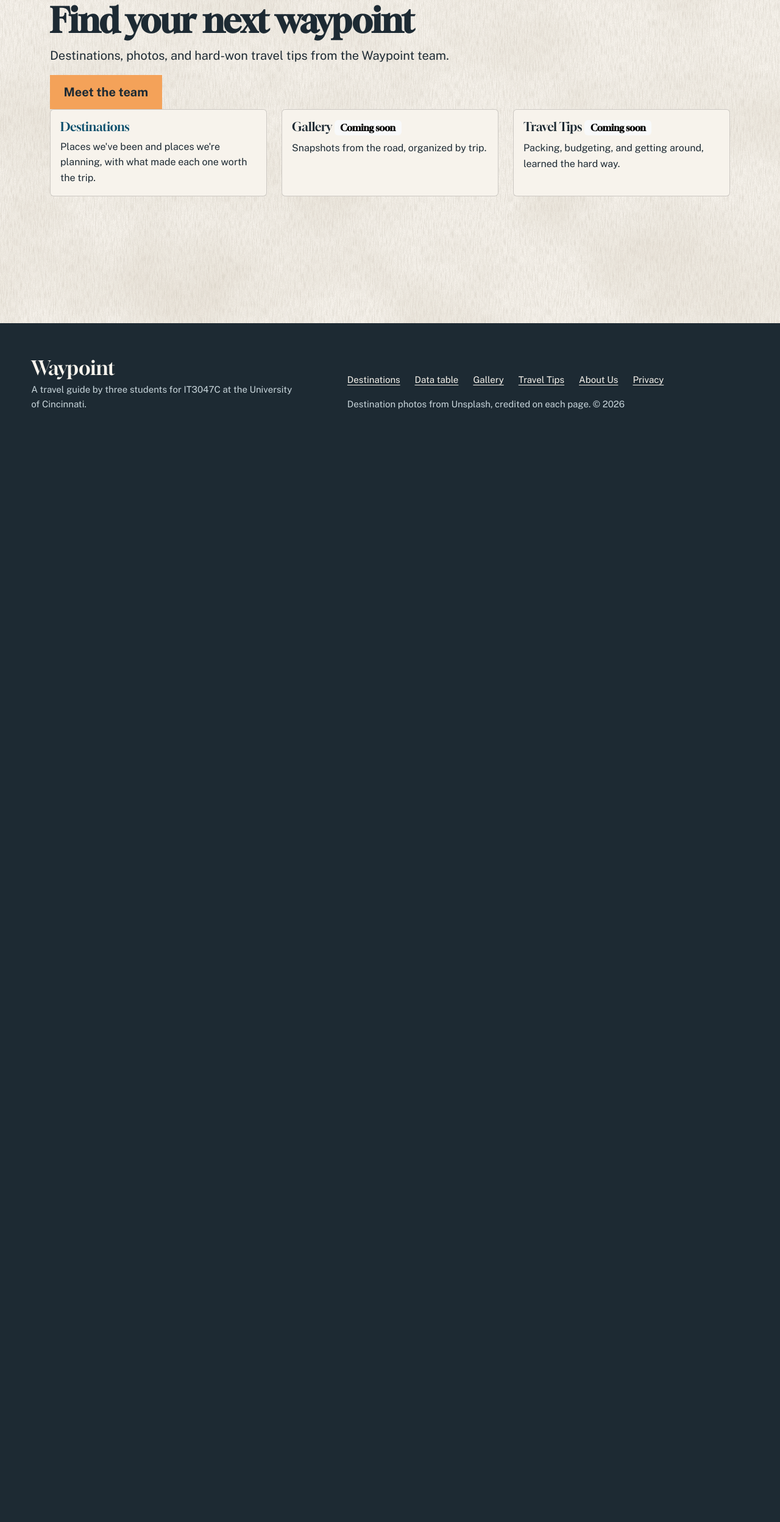
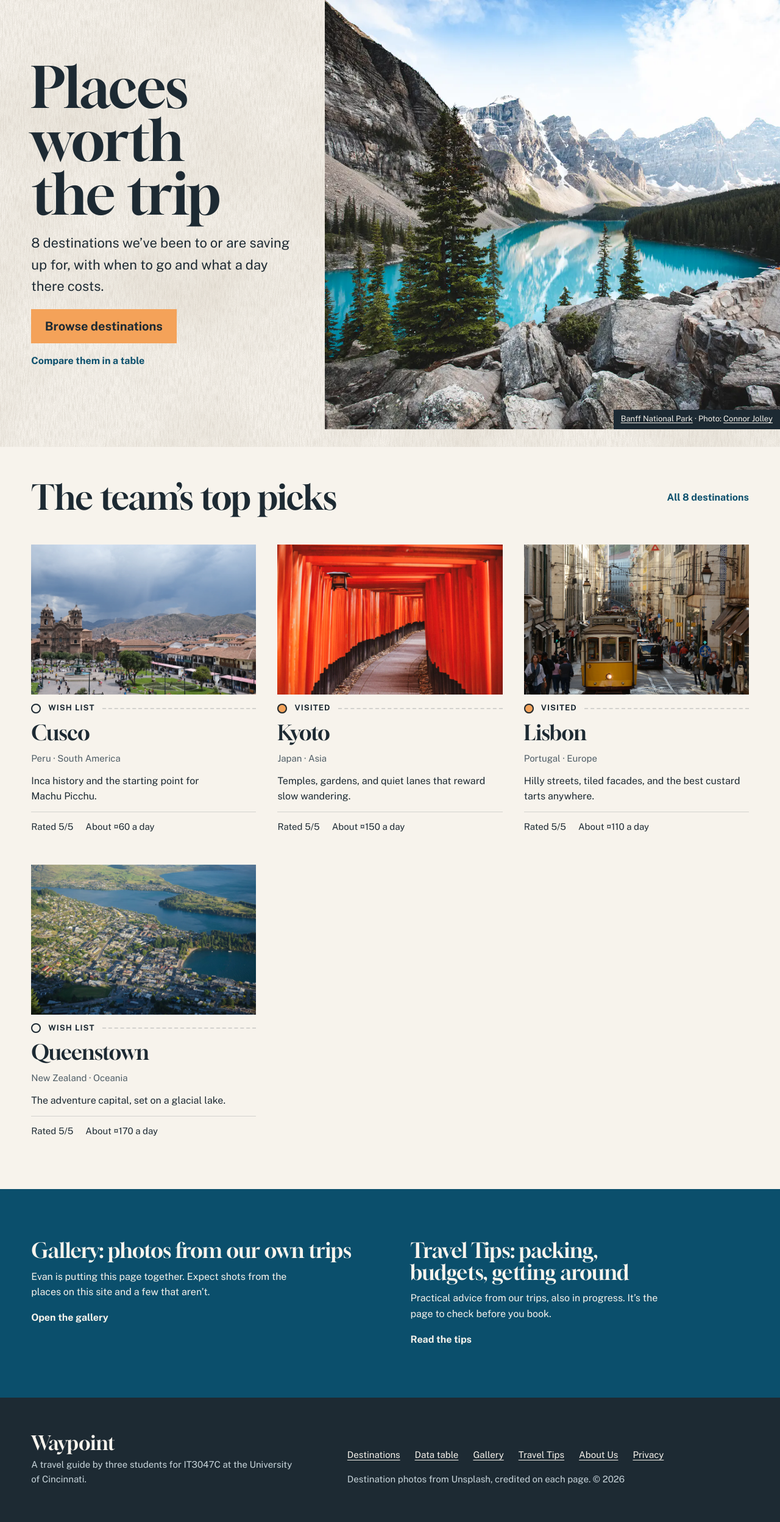
Before and after one commit to kymanirjarrett/waypoint, an ASP.NET Core app: page / in a window 1280 px wide. Shown: the part 67-2563 px from the top of the page at 61% size. Before the commit the page ends 738 px from the top, so only its background shows below. Run offline with ASP.NET Core 8, Linux system fonts and the light colour scheme; style sheets or scripts are compiled from the project's sources.

Commit message:
feat(home): rebuild home around a database-driven hero and top picks

```diff
--- a/Waypoint/Controllers/HomeController.cs
+++ b/Waypoint/Controllers/HomeController.cs
@@ -1,15 +1,29 @@
 using System.Diagnostics;
 using Microsoft.AspNetCore.Mvc;
+using Microsoft.EntityFrameworkCore;
+using Waypoint.Data;
 using Waypoint.Models;
 
 namespace Waypoint.Controllers;
 
-public class HomeController : Controller
+public class HomeController(WaypointDbContext db) : Controller
 {
+    /// <summary>Number of destinations previewed on the home page.</summary>
+    public const int PreviewCount = 4;
+
     [Route("")]
-    public IActionResult Index()
+    public async Task<IActionResult> Index()
     {
-        return View();
+        // The top-rated place becomes the hero photo; the next ones are previewed below it.
+        var preview = await db.Destinations
+            .AsNoTracking()
+            .OrderByDescending(d => d.Rating)
+            .ThenBy(d => d.Name)
+            .Take(PreviewCount + 1)
+            .ToListAsync();
+
+        ViewData["DestinationCount"] = await db.Destinations.CountAsync();
+        return View(preview);
     }
 
     [Route("privacy")]
@@ -18,11 +32,13 @@ public class HomeController : Controller
         return View();
     }
 
+    [Route("gallery")]
     public IActionResult Gallery()
     {
-               return View();
+        return View();
     }
 
+    [Route("tips")]
     public IActionResult Tips()
     {
         return View();
@@ -34,4 +50,13 @@ public class HomeController : Controller
     {
         return View(new ErrorViewModel { RequestId = Activity.Current?.Id ?? HttpContext.TraceIdentifier });
     }
+
+    /// <summary>Re-executed by UseStatusCodePagesWithReExecute for empty 4xx/5xx responses, such as an unknown slug.</summary>
+    [Route("status/{code:int}")]
+    [ResponseCache(Duration = 0, Location = ResponseCacheLocation.None, NoStore = true)]
+    public IActionResult StatusCodePage(int code)
+    {
+        Response.StatusCode = code;
+        return View(code == StatusCodes.Status404NotFound ? "NotFound" : "StatusCode", code);
+    }
 }
--- a/Waypoint/Views/Home/Index.cshtml
+++ b/Waypoint/Views/Home/Index.cshtml
@@ -1,44 +1,68 @@
+@model IEnumerable<Destination>
 @{
     ViewData["Title"] = "Home";
+    var count = ViewData["DestinationCount"] as int? ?? Model.Count();
+    var usd = System.Globalization.CultureInfo.GetCultureInfo("en-US");
+    var hero = Model.FirstOrDefault();
+    var rest = Model.Skip(1);
 }
 
-<section class="hero" aria-labelledby="hero-heading">
-    <div class="container">
-        <h1 id="hero-heading" class="display-4 fw-bold">Find your next waypoint</h1>
-        <p class="lead">Destinations, photos, and hard-won travel tips from the Waypoint team.</p>
-        <a class="btn btn-accent btn-lg" asp-controller="About" asp-action="Index">Meet the team</a>
+<section class="wp-hero" aria-labelledby="hero-heading">
+    <div class="wp-hero__text">
+        <h1 id="hero-heading">Places worth the trip</h1>
+        <p class="lead">@count destinations we&rsquo;ve been to or are saving up for, with when to go and what a day there costs.</p>
+        <div class="wp-hero__actions">
+            <a class="btn btn-accent btn-lg" asp-controller="Destinations" asp-action="Index">Browse destinations</a>
+            <a class="wp-arrow-link" asp-controller="Destinations" asp-action="Table">Compare them in a table</a>
+        </div>
+    </div>
+    @if (hero is not null && !string.IsNullOrEmpty(hero.ImagePath))
+    {
+        <figure class="wp-hero__photo">
+            <img src="@hero.ImagePath" alt="@hero.ImageAlt" width="1600" height="1067" fetchpriority="high" />
+            <figcaption>
+                <a asp-controller="Destinations" asp-action="Details" asp-route-slug="@hero.Slug">@hero.Name</a>
+                &middot; Photo: <a href="@hero.ImageCreditUrl" rel="noopener">@hero.ImageCredit</a>
+            </figcaption>
+        </figure>
+    }
+</section>
+
+<section class="wp-section" aria-labelledby="top-rated-heading">
+    <div class="wp-toolbar">
+        <h2 id="top-rated-heading" class="wp-title">The team&rsquo;s top picks</h2>
+        <a class="wp-arrow-link" asp-controller="Destinations" asp-action="Index">All @count destinations</a>
+    </div>
+
+    <ul class="wp-grid list-unstyled m-0">
+        @foreach (var d in rest)
+        {
+            <li class="wp-place">
+                <img class="wp-place__photo" src="@d.ImagePath" alt="@d.ImageAlt" width="1600" height="1067" loading="lazy" decoding="async" />
+                <partial name="_Stop" model="d.Visited" />
+                <h3><a asp-controller="Destinations" asp-action="Details" asp-route-slug="@d.Slug">@d.Name</a></h3>
+                <p class="wp-place__meta">@d.Country &middot; @d.Continent</p>
+                <p class="wp-place__summary">@d.Summary</p>
+                <p class="wp-place__facts">
+                    <span>Rated @d.Rating/5</span>
+                    <span>About @d.AverageDailyBudgetUsd.ToString("C0", usd) a day</span>
+                </p>
+            </li>
+        }
+    </ul>
+</section>
+
+<section class="wp-section wp-band-dark" aria-label="More from Waypoint">
+    <div class="wp-split">
+        <div>
+            <h2>Gallery: photos from our own trips</h2>
+            <p>Evan is putting this page together. Expect shots from the places on this site and a few that aren&rsquo;t.</p>
+            <a class="wp-arrow-link" asp-controller="Home" asp-action="Gallery">Open the gallery</a>
+        </div>
+        <div>
+            <h2>Travel Tips: packing, budgets, getting around</h2>
+            <p>Practical advice from our trips, also in progress. It&rsquo;s the page to check before you book.</p>
+            <a class="wp-arrow-link" asp-controller="Home" asp-action="Tips">Read the tips</a>
+        </div>
     </div>
 </section>
-
-<div class="container">
-    <div class="row g-4">
-        <div class="col-md-4">
-            <div class="card h-100 wp-card">
-                <div class="card-body">
-                    <h2 class="h5 card-title">
-                        <a class="stretched-link text-decoration-none" asp-controller="Destinations" asp-action="Index">Destinations</a>
-                    </h2>
-                    <p class="card-text">Places we've been and places we're planning, with what made each one worth the trip.</p>
-                </div>
-            </div>
-        </div>
-        <div class="col-md-4">
-            <div class="card h-100 wp-card">
-                <div class="card-body">
-                    <h2 class="h5 card-title">Gallery <span class="badge text-bg-light">Coming soon</span></h2>
-                    <p class="card-text">Snapshots from the road, organized by trip.</p>
-                    @* Evan: add a stretched-link to Home/Gallery here and remove the badge. *@
-                </div>
-            </div>
-        </div>
-        <div class="col-md-4">
-            <div class="card h-100 wp-card">
-                <div class="card-body">
-                    <h2 class="h5 card-title">Travel Tips <span class="badge text-bg-light">Coming soon</span></h2>
-                    <p class="card-text">Packing, budgeting, and getting around, learned the hard way.</p>
-                    @* Evan: add a stretched-link to Home/Tips here and remove the badge. *@
-                </div>
-            </div>
-        </div>
-    </div>
-</div>
--- /dev/null
+++ b/Waypoint/Views/Shared/_Stop.cshtml
@@ -0,0 +1,7 @@
+@model bool
+@* Route marker for a destination card. Model is Destination.Visited: filled stop = been there, open ring = wish list. *@
+
+<div class="wp-route">
+    <span class="wp-stop @(Model ? "wp-stop--visited" : "wp-stop--wish")" aria-hidden="true"></span>
+    <span class="wp-status">@(Model ? "Visited" : "Wish list")</span>
+</div>
```
Also changed, not shown: Waypoint.Tests/Controllers/HomeControllerTests.cs (+55 -3 lines).
